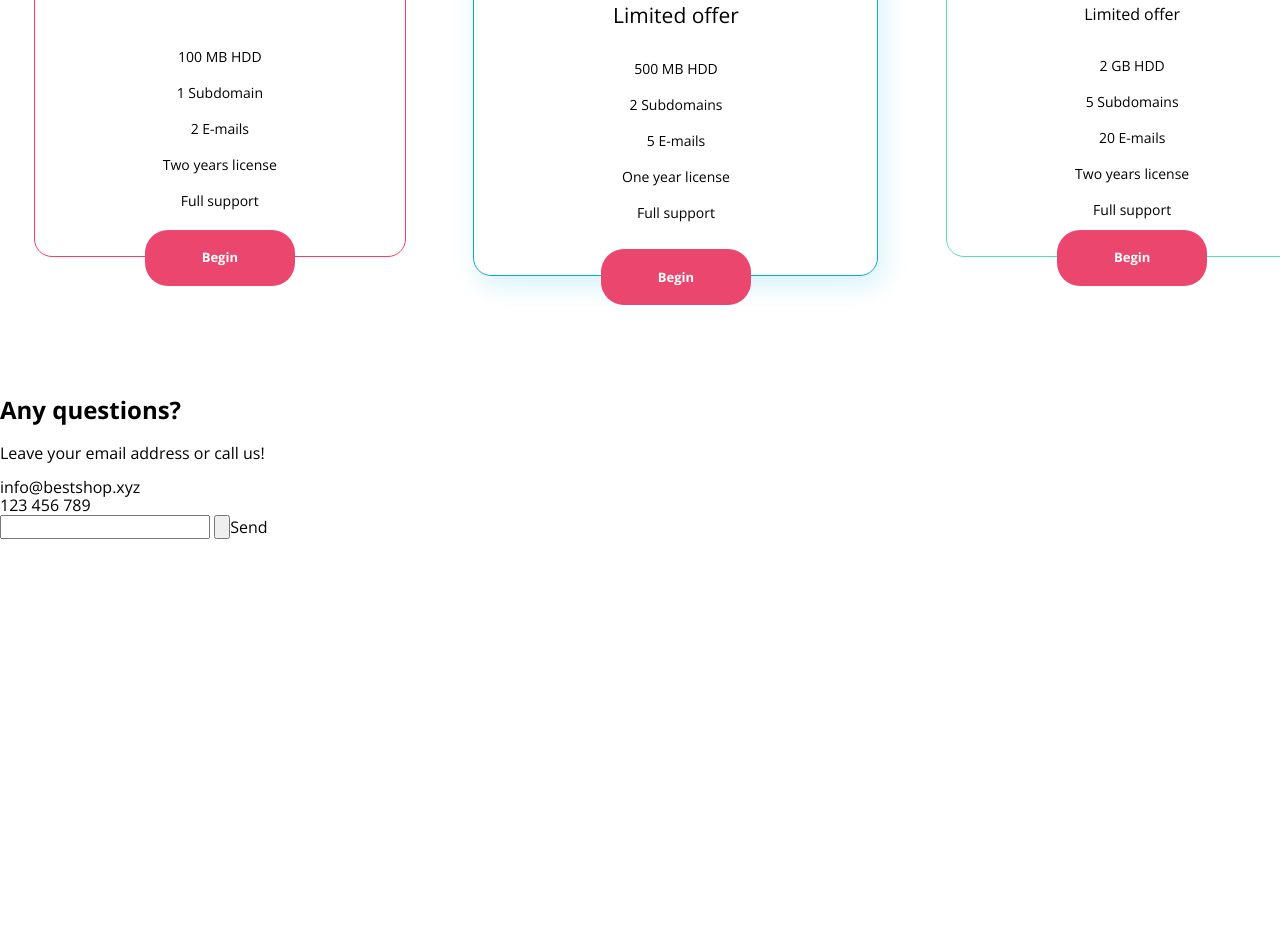
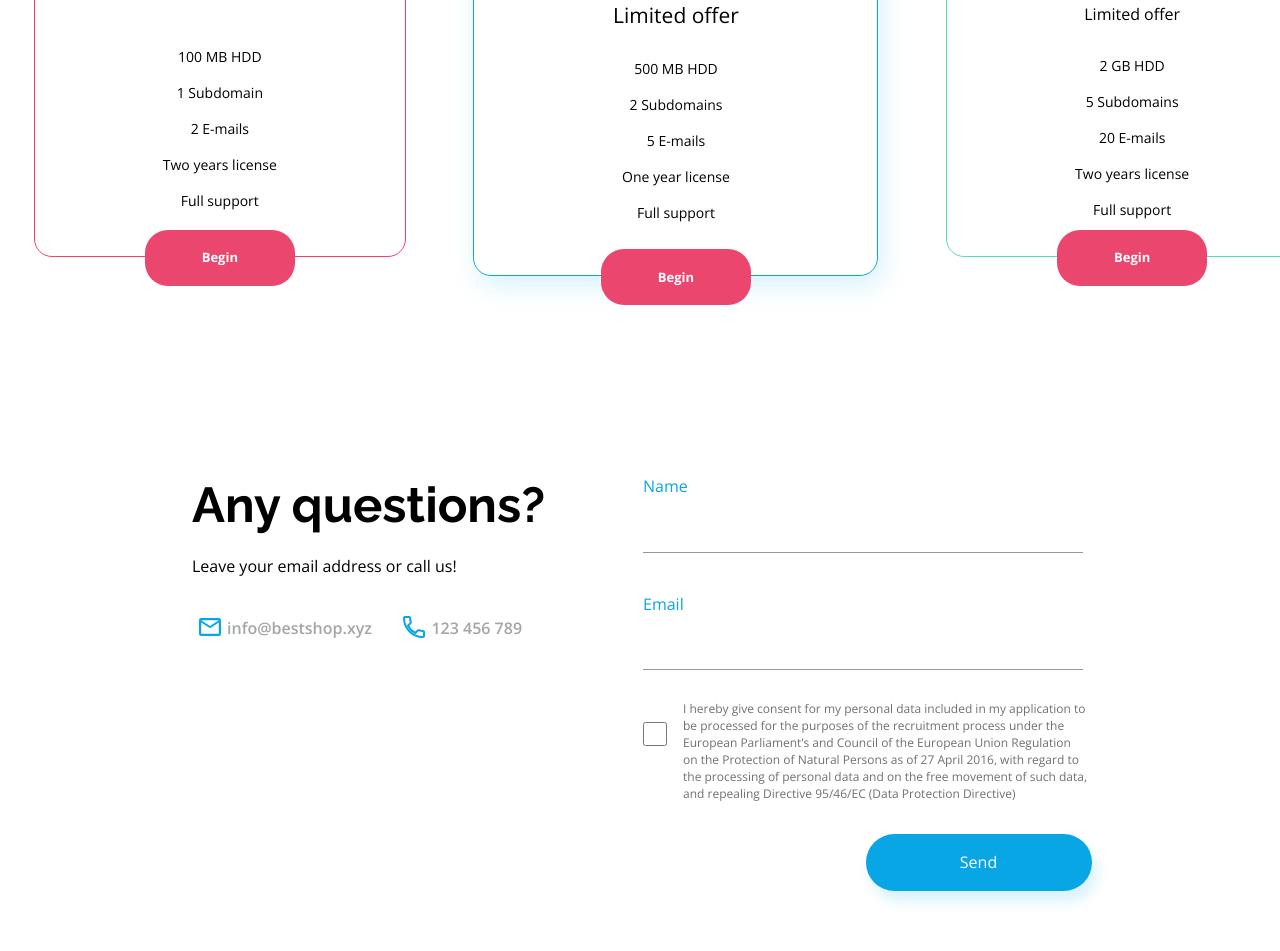
Before and after one commit to Wotwi/best_shop_, a plain HTML site: page index.html in a window 1280 px wide. Shown: the part 3523-4474 px from the top of the page. Before the commit the page ends 4062 px from the top, so only its background shows below. Drawn offline with nearby package versions, Linux system fonts and the light colour scheme.

Commit message:
finished contact page

```diff
--- a/index.html
+++ b/index.html
@@ -151,13 +151,24 @@
 </section>
 
 <section class="contact__section container">
-    <h2 class="contact__header">Any questions?</h2>
-    <p class="contact__description">Leave your email address or call us!</p>
-    <div class="contact__email">info@bestshop.xyz</div>
-    <div class="contact__phone">123 456 789</div>
-    <form class="contact__form" action="get"></form>
-    <input type="text"</input>
-    <input type="button" class="contact__btn">Send</input>
+    <div class="contact__data">
+        <h2 class="contact__header">Any questions?</h2>
+        <p class="contact__description">Leave your email address or call us!</p>
+        <div class="contact__email"><img class="mail__icon" src="./src/images/Mail Icon.svg"/>info@bestshop.xyz</div>
+        <div class="contact__phone"><img class="phone__icon" src="./src/images/Phone Icon.svg"/>123 456 789</div>
+    </div>
+
+    <form class="contact__form" action="get">
+        <div class="form__data">
+            <label for="name__form">Name</label>
+            <input type="text" id="name__form" name="name__form"/>
+            <label for="mail__form">Email</label>
+            <input type="email" name="mail__form" id="mail__form"/>
+            <input type="checkbox" class="checkbox__form"/>
+            <p class="form__agree_text">I hereby give consent for my personal data included in my application to be processed for the purposes of the recruitment process under the European Parliament’s and Council of the European Union Regulation on the Protection of Natural Persons as of 27 April 2016, with regard to the processing of personal data and on the free movement of such data, and repealing Directive 95/46/EC (Data Protection Directive)</p>
+            <input type="button" class="contact__btn" value="Send"/>
+        </div>
+    </form>
 </section>
 
 </body>
--- a/src/css/styles.css
+++ b/src/css/styles.css
@@ -49,7 +49,7 @@ a {
     text-transform: uppercase;
     font-size: 0.6875rem;
     letter-spacing: 0.205rem;
-    padding: 28px 47.5px 24px 47.5px;
+    padding: 1.75rem 2.96875rem 1.5rem 2.96875rem;
 }
 
 .header nav .nav__element:hover {
@@ -186,7 +186,6 @@ a {
     background-color: #fff;
     border: 1px solid #E8E9ED;
     margin: 37px 0 0 0;
-    border: 1px solid #E8E9ED;
     border-radius: 5px;
 }
 .benefits__single--notebook::before {
@@ -288,7 +287,6 @@ a {
     display: flex;
     justify-content: space-around;
     align-items: center;
-    padding-bottom: 100px;
 }
 
 .pricing .pricing__header {
@@ -371,16 +369,114 @@ a {
 
 /*Below are css selectors for form page*/
 
-.contact__section {}
+.contact__section {
+    display: flex;
+    justify-content: space-between;
+    align-items: flex-start;
+    width: 56rem;
+    padding-top: 159px;
+    padding-bottom: 60px;
+}
 
-.contact__section .contact__header {}
+.contact__section .contact__data {
+    display: flex;
+    flex-wrap: wrap;
+    width: 50%;
+}
 
-.contact__section .contact__description {}
+.contact__section .form__data {
+    display: flex;
+    flex-direction: column;
+    width: 50%;
+    position: relative;
+}
 
-.contact__section .contact__email {}
+.contact__section .contact__data img {
+    display: inline-block;
+    width: 1.6875rem;
+    height: 1.6875rem;
+}
 
-.contact__section .contact__phone {}
+.contact__section .contact__header {
+    font-family: var(--font-raleway);
+    font-size: 3.0625rem;
+    line-height: 3.5625rem;
+    text-align: center;
+    margin-bottom: 22px;
+}
+
+.contact__section .contact__description {
+    font-family: var(--font-open-sans);
+    font-size: 1rem;
+    line-height: 1.375rem;
+    margin-top: 0;
+    margin-bottom: 42px;
+    width: 100%;
+    text-align: left;
+}
+
+.contact__section .contact__email, .contact__phone {
+    font-family: var(--font-open-sans);
+    font-weight: 600;
+    font-size: 1rem;
+    color: #A5A5A5;
+    width: 30%;
+    position: relative;
+    margin-left: 30px;
+    text-align: left;
+    margin: 0 35px 0 35px;
+}
+
+.mail__icon, .phone__icon {
+    position: absolute;
+    top: -5px;
+    left: -30px;
+}
 
 .contact__section .contact__form {}
 
-.contact__section .contact__btn {}
+.contact__btn {
+    display: block;
+    width: 14.125rem;
+    height: 3.5625rem;
+    border-radius: 35px;
+    box-shadow: 5px 10px 14px #07ACE629;
+    border: none;
+    background-color: var(--color_primary);
+    color: #fff;
+    margin-top: 20px;
+    margin-left: 100%;
+}
+
+input[type="text"], input[type="email"]{
+    width: 27.5rem;
+    height: 3.5625rem;
+    border-top: none;
+    border-right: none;
+    border-bottom: 1px solid #95989A;
+    border-left: none;
+}
+
+.form__data label {
+    margin-top: 2.625rem;
+    color: var(--color_primary)
+}
+
+input[type="checkbox"] {
+    width: 1.5rem;
+    height: 1.5rem;
+    border-radius: 0.25rem;
+    position: absolute;
+    bottom: 145px;
+}
+
+.form__agree_text {
+    width: 25.3125rem;
+    color: #707070;
+    font-size: 0.75rem;
+    line-height: 1.0625rem;
+    font-family: var(--font-open-sans);
+    font-weight: 400;
+    margin-left: 40px;
+    margin-top: 30px;
+}
```
